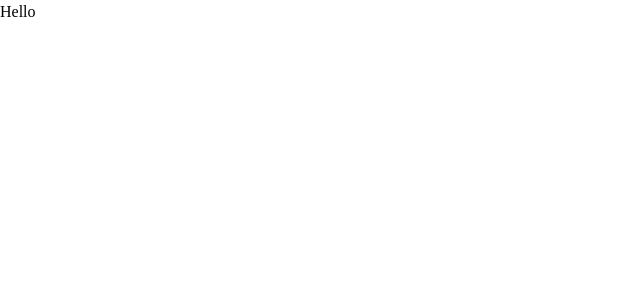
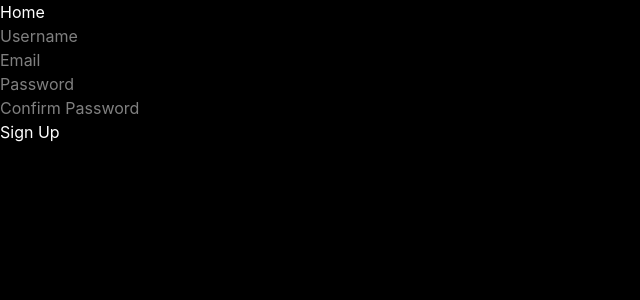
Before and after one commit to jasonwong7770/Projects, a React (Vite) app in the folder Login Page/: page /signup in a window 1280 px wide. Shown: the top 300 px of the page, without its empty margins (0-640 px from the left). Built offline with nearby package versions, Linux system fonts and the light colour scheme.

Commit message:
Working on verify

```diff
--- a/Login Page/index.html
+++ b/Login Page/index.html
@@ -4,7 +4,7 @@
     <meta charset="UTF-8" />
     <link rel="icon" type="image/svg+xml" href="/favicon.svg" />
     <meta name="viewport" content="width=device-width, initial-scale=1.0" />
-    <title>my-app</title>
+    <title>login-page</title>
   </head>
   <body>
     <div id="root"></div>
--- a/Login Page/src/App.css
+++ b/Login Page/src/App.css
@@ -0,0 +1 @@
+@import "tailwindcss"
--- a/Login Page/src/App.tsx
+++ b/Login Page/src/App.tsx
@@ -1,8 +1,19 @@
+import { BrowserRouter, Routes, Route } from 'react-router-dom'
+import Home from './pages/Home'
+import Signup from './pages/Signup'
+import Login from './pages/Login'
+import Verify from './pages/Verify'
+
 function App() {
   return (
-    <div>
-      <h1>Hello</h1>
-    </div>
+    <BrowserRouter>
+      <Routes>
+        <Route path="/" element={<Home/>} />
+        <Route path="/signup" element={<Signup/>} />
+        <Route path="/verify" element={<Verify/>} />
+        <Route path="/login" element={<Login/>} />
+      </Routes>
+    </BrowserRouter>
   )
 }
 
--- a/Login Page/src/index.css
+++ b/Login Page/src/index.css
@@ -1 +1,6 @@
 @import "tailwindcss";
+
+body {
+  background-color: black;
+  color: white;
+}
--- /dev/null
+++ b/Login Page/src/pages/Home.tsx
@@ -0,0 +1,15 @@
+import { Link } from 'react-router-dom'
+
+function Home() {
+  return (
+    <div>
+      <h1>Home</h1>
+      <nav>
+        <Link to="/login">Login</Link><br/>
+        <Link to="/signup">Sign Up</Link>
+      </nav>
+    </div>
+  )
+}
+
+export default Home
--- /dev/null
+++ b/Login Page/src/pages/Login.tsx
@@ -0,0 +1,13 @@
+import { Link } from 'react-router-dom'
+
+function Login(){
+  return (
+    <div>
+      <nav>
+        <Link to="/">Home</Link>
+      </nav>
+    </div>
+  )
+}
+
+export default Login
--- /dev/null
+++ b/Login Page/src/pages/Signup.tsx
@@ -0,0 +1,43 @@
+import { useState } from 'react'
+import { useNavigate } from 'react-router-dom'
+import { Link } from 'react-router-dom'
+
+function Signup() {
+  const [username, setUsername] = useState('')
+  const [email, setEmail] = useState('')
+  const [password, setPassword] = useState('')
+  const [passwordConfirm, setPasswordConfirm] = useState('')
+  const [error, setError] = useState('')
+  const navigate = useNavigate()
+
+  function handleSubmit() {
+    console.log(username, email, password)
+    if (! /^[^\s@]+@[^\s@]+\.[^\s@]+$/.test(email)) {
+      setError("Invalid email")
+    } else if (password.length < 8){
+      setError("Password must be at least 8 characters")
+    } else if (password !== passwordConfirm) {
+      setError("Confirmation password does not match with original password")
+    } else {
+      navigate('/verify', {
+        state: { username, email }
+      })
+    }
+  }
+
+  return (
+    <>
+      <nav>
+        <Link to="/">Home</Link>
+      </nav>
+      <input type="text" placeholder="Username" value={username} onChange={(e) => setUsername(e.target.value)} /><br/>
+      <input type="email" placeholder="Email" value={email} onChange={(e) => setEmail(e.target.value)} /><br/>
+      <input type="password" placeholder="Password" value={password} onChange={(e) => setPassword(e.target.value)} /><br/>
+      <input type="password" placeholder="Confirm Password" value={passwordConfirm} onChange={(e) => setPasswordConfirm(e.target.value)} /><br/>
+      <button onClick={handleSubmit}>Sign Up</button> <br/>
+      {error && <p className="text-red-500">{error}</p>}
+    </>
+  )
+}
+
+export default Signup
--- /dev/null
+++ b/Login Page/src/pages/Verify.tsx
@@ -0,0 +1,28 @@
+import { useState } from 'react'
+import { useEffect } from 'react'
+import { useLocation, useNavigate } from 'react-router-dom'
+
+function Verify() {
+  const [otp, setOtp] = useState('')
+  const location = useLocation()
+  const navigate = useNavigate()
+
+  useEffect(() => {
+    if (!location.state) {
+      navigate('/')
+    }
+  }, [])
+
+  if (!location.state) return null
+
+  const { username, email } = location.state
+
+  return (
+    <>
+      <h1>Welcome {username}!</h1>
+      <p>A code has been sent to {email}</p>
+    </>
+  )
+}
+
+export default Verify
```
Also changed, not shown: Login Page/package.json (+5 -2 lines), 1 other file (tests, documents, lock files or other folders).
